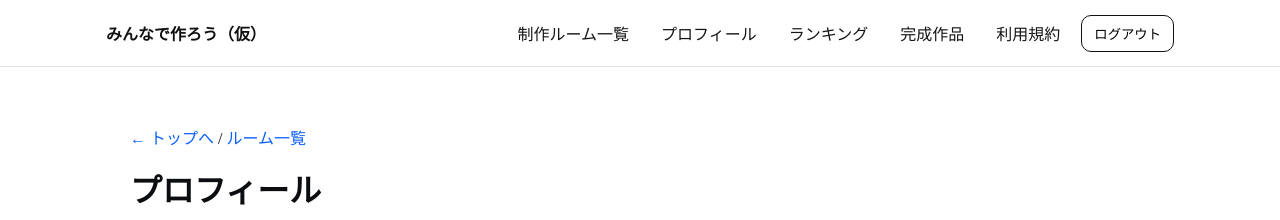
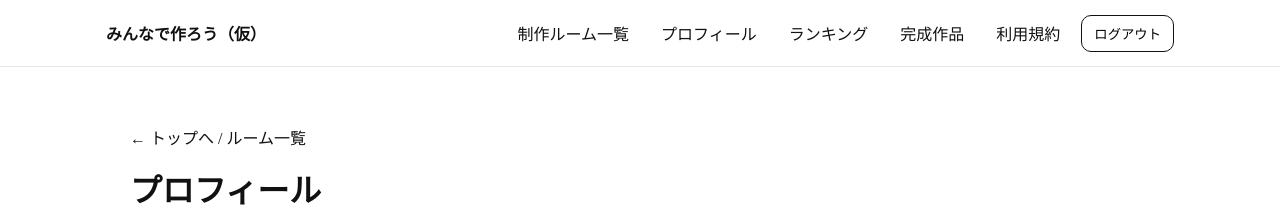
Before and after one commit to toki09141127-source/minnade-tsukuru, a Next.js app: page /profile in a window 1280 px wide. Shown: the top 220 px of the page. Built offline with nearby package versions, Linux system fonts and the light colour scheme; no server answers.

Commit message:
refactor: dedupe globals css and tune dark-mode readability

```diff
--- a/app/globals.css
+++ b/app/globals.css
@@ -1,29 +1,121 @@
+/* app/globals.css */
+
+/* ============================
+   Theme tokens (single source)
+   ============================ */
    :root{
+    /* base */
     --bg:#ffffff;
     --fg:#111111;
-  --muted:#5b5b5b;
+    --muted:rgba(0,0,0,0.65);
     --card:#ffffff;
     --border:#e6e6e6;
     --link:#111111;
     --danger:#b00020;
+
+    /* controls */
+    --inputBg: var(--card);
+    --inputBorder: rgba(0,0,0,0.18);
+
+    /* chips/badges */
+    --chipBg: rgba(0,0,0,0.06);
+    --chipBorder: rgba(0,0,0,0.12);
+    --chipFg: #111111;
+
+    /* button */
+    --btnBg: #111111;
+    --btnFg: #ffffff;
+
+    /* Room/Work Card (light) */
+    --rc-bg:#ffffff;
+    --rc-border:rgba(0,0,0,0.10);
+    --rc-shadow:0 6px 18px rgba(0,0,0,0.06);
+    --rc-text:#111111;
+    --rc-muted:rgba(0,0,0,0.62);
+
+    --badge-bg:rgba(0,0,0,0.06);
+    --badge-border:rgba(0,0,0,0.10);
+    --badge-text:rgba(0,0,0,0.80);
+
+    /* status badge */
+    --status-open-bg:rgba(16,185,129,0.14);
+    --status-open-border:rgba(16,185,129,0.28);
+    --status-open-text:rgb(5,120,87);
+
+    --status-forced-bg:rgba(59,130,246,0.14);
+    --status-forced-border:rgba(59,130,246,0.28);
+    --status-forced-text:rgb(29,78,216);
+
+    --status-closed-bg:rgba(107,114,128,0.16);
+    --status-closed-border:rgba(107,114,128,0.30);
+    --status-closed-text:rgb(55,65,81);
   }
 
   @media (prefers-color-scheme: dark){
     :root{
-    --bg:#0c0c0c;
-    --fg:#f3f3f3;
-    --muted:#bdbdbd;
-    --card:#141414;
-    --border:#2a2a2a;
-    --link:#f3f3f3;
+      --bg:#0b0d10;
+      --fg:#f2f5f7;
+      --muted:rgba(242,245,247,0.72);
+      --card:#12161c;
+      --border:rgba(255,255,255,0.12);
+      --link:#f2f5f7;
       --danger:#ff6b81;
+
+      --inputBg: rgba(15,19,24,0.96);
+      --inputBorder: rgba(255,255,255,0.16);
+
+      --chipBg: rgba(255,255,255,0.10);
+      --chipBorder: rgba(255,255,255,0.14);
+      --chipFg: #f2f5f7;
+
+      /* ダーク時：ボタンは明るめにして背景に埋もれないように */
+      --btnBg: #f2f5f7;
+      --btnFg: #0b0d10;
+
+      /* Room/Work Card (dark) - 画像の「見にくい部分」対策 */
+      --rc-bg:rgba(255,255,255,0.06);
+      --rc-border:rgba(255,255,255,0.14);
+      --rc-shadow:0 10px 26px rgba(0,0,0,0.35);
+      --rc-text:rgba(255,255,255,0.92);
+      --rc-muted:rgba(255,255,255,0.72);
+
+      --badge-bg:rgba(255,255,255,0.10);
+      --badge-border:rgba(255,255,255,0.16);
+      --badge-text:rgba(255,255,255,0.88);
+
+      --status-open-bg:rgba(16,185,129,0.22);
+      --status-open-border:rgba(16,185,129,0.34);
+      --status-open-text:rgb(167,243,208);
+
+      --status-forced-bg:rgba(59,130,246,0.22);
+      --status-forced-border:rgba(59,130,246,0.34);
+      --status-forced-text:rgb(191,219,254);
+
+      --status-closed-bg:rgba(156,163,175,0.18);
+      --status-closed-border:rgba(156,163,175,0.28);
+      --status-closed-text:rgb(229,231,235);
     }
   }
 
+  /* ============================
+     Base
+     ============================ */
   *{ box-sizing:border-box; }
   html,body{ padding:0; margin:0; background:var(--bg); color:var(--fg); }
   a{ color:var(--link); text-decoration:none; }
+  a:hover{ opacity:0.8; }
 
+  input, select, textarea{
+    background: var(--inputBg);
+    color: var(--fg);
+    border-color: var(--inputBorder);
+  }
+
+  hr{ border-color: var(--border); }
+
+  /* ============================
+     Layout helpers (既存UI維持)
+     ============================ */
   .header{
     position:sticky; top:0; z-index:10;
     background:var(--bg);
@@ -42,6 +134,15 @@ a{ color:var(--link); text-decoration:none; }
   .nav{ display:flex; gap:10px; align-items:center; flex-wrap:wrap; }
   .navLink{ padding:8px 10px; border-radius:10px; border:1px solid transparent; }
   .navLink:hover{ border-color:var(--border); }
+
+  /* ✅ ヘッダーのリンクが青くなるのを防止（黒/白に戻す） */
+  header a,
+  header nav a{
+    color: var(--fg);
+    text-decoration:none;
+  }
+  header a:hover,
+  header nav a:hover{ opacity:0.7; }
 
   .main{
     max-width:1100px;
@@ -92,7 +193,6 @@ a{ color:var(--link); text-decoration:none; }
 
   .row{ display:flex; justify-content:space-between; gap:10px; align-items:center; }
   .title{ font-size:16px; font-weight:700; }
-
   .muted{ color:var(--muted); font-size:13px; }
 
   .badge{
@@ -105,39 +205,34 @@ a{ color:var(--link); text-decoration:none; }
   }
   .badge.ok{ border-color: rgba(0,0,0,0.15); }
   .badge.danger{ border-color: rgba(176,0,32,0.4); color: var(--danger); }
+
+  /* Long text (home description etc) */
   .prose { line-height: 1.85; }
   .lead { font-size: 14px; font-weight: 800; margin: 0 0 8px; }
   .h3 { font-size: 14px; margin: 14px 0 6px; }
   .cardSub { margin-top: 10px; padding-top: 10px; border-top: 1px dashed var(--border); }
   .quote { margin-top: 10px; padding: 10px 12px; border-radius: 12px; border: 1px solid var(--border); background: color-mix(in srgb, var(--card) 75%, var(--bg)); }
-/* ---- readable long text block (home description etc) ---- */
+
   .readableBox{
     background: var(--card);
     border: 1px solid var(--border);
     border-radius: 16px;
     padding: 16px;
   }
-
   .readableBox p,
   .readableBox li{
     color: var(--fg);
     line-height: 1.9;
     font-size: 14px;
   }
-
-.readableBox .mutedLine{
-  color: var(--muted);
-}
-
+  .readableBox .mutedLine{ color: var(--muted); }
   .readableBox h2{
     margin: 18px 0 8px;
     font-size: 16px;
   }
+  .readableBox ul{ margin: 8px 0 0 18px; }
 
-.readableBox ul{
-  margin: 8px 0 0 18px;
-}
-/* ---- Home Hero (dark-mode friendly decoration) ---- */
+  /* Home Hero decoration (dark-mode friendly, layout unchanged) */
   .heroWrap{
     position: relative;
     border-radius: 18px;
@@ -146,7 +241,6 @@ a{ color:var(--link); text-decoration:none; }
     padding: 18px;
     overflow: hidden;
   }
-
   .heroWrap::before{
     content: "";
     position: absolute;
@@ -157,7 +251,6 @@ a{ color:var(--link); text-decoration:none; }
     background: radial-gradient(circle, rgba(255,255,255,0.18), rgba(255,255,255,0) 60%);
     pointer-events: none;
   }
-
   .heroWrap::after{
     content: "";
     position: absolute;
@@ -168,7 +261,6 @@ a{ color:var(--link); text-decoration:none; }
     background: radial-gradient(circle, rgba(255,255,255,0.12), rgba(255,255,255,0) 60%);
     pointer-events: none;
   }
-
   .heroTopRow{
     display: flex;
     align-items: center;
@@ -178,13 +270,7 @@ a{ color:var(--link); text-decoration:none; }
     position: relative;
     z-index: 1;
   }
-
-.heroTitle{
-  display: flex;
-  align-items: center;
-  gap: 10px;
-}
-
+  .heroTitle{ display: flex; align-items: center; gap: 10px; }
   .heroBadge{
     display: inline-flex;
     align-items: center;
@@ -196,12 +282,7 @@ a{ color:var(--link); text-decoration:none; }
     color: var(--fg);
     font-size: 12px;
   }
-
-.heroActions{
-  display: flex;
-  gap: 10px;
-  flex-wrap: wrap;
-}
+  .heroActions{ display: flex; gap: 10px; flex-wrap: wrap; }
 
   .btnPrimary{
     display: inline-flex;
@@ -210,13 +291,12 @@ a{ color:var(--link); text-decoration:none; }
     gap: 8px;
     padding: 10px 14px;
     border-radius: 12px;
-  border: 1px solid #111;
-  background: #111;
-  color: #fff;
+    border: 1px solid var(--btnBg);
+    background: var(--btnBg);
+    color: var(--btnFg);
     text-decoration: none;
     font-weight: 700;
   }
-
   .btnGhost{
     display: inline-flex;
     align-items: center;
@@ -231,21 +311,7 @@ a{ color:var(--link); text-decoration:none; }
     font-weight: 700;
   }
 
-/* Dark mode: keep primary readable */
-@media (prefers-color-scheme: dark){
-  .btnPrimary{
-    border-color: rgba(255,255,255,0.16);
-    background: rgba(255,255,255,0.10);
-    color: var(--fg);
-  }
-}
-.input{
-  padding: 10px 12px;
-  border-radius: 12px;
-  border: 1px solid var(--border);
-  background: var(--card);
-  color: var(--fg);
-}
+  /* generic card link */
   .cardLink{
     display:block;
     padding: 14px;
@@ -255,353 +321,92 @@ a{ color:var(--link); text-decoration:none; }
     color: var(--fg);
     text-decoration: none;
   }
-.cardLink:hover{
-  filter: brightness(0.98);
-}
+  .cardLink:hover{ filter: brightness(0.98); }
   @media (prefers-color-scheme: dark){
     .cardLink:hover{ filter: brightness(1.06); }
   }
-:root{
-  --bg: #ffffff;
-  --fg: #111827;
-  --muted: rgba(17,24,39,.65);
-  --panel: #ffffff;
-  --btn: #111827;
-  --btnfg: #ffffff;
+
+  /* ============================
+     Components: RoomCard
+     ============================ */
+  .roomCardLink{ display:block; }
+
+  .roomCard{
+    border:1px solid var(--rc-border);
+    background:var(--rc-bg);
+    border-radius:16px;
+    padding:14px 14px 12px;
+    box-shadow:var(--rc-shadow);
+    transition:transform 120ms ease, border-color 120ms ease, background 120ms ease;
+    color:var(--rc-text);
+  }
+  .roomCard:hover{ transform:translateY(-1px); }
+
+  .roomCardTop{
+    display:flex;
+    justify-content:space-between;
+    align-items:center;
+    gap:10px;
+    margin-bottom:6px;
   }
 
-@media (prefers-color-scheme: dark){
-  :root{
-    --bg: #0b1020;
-    --fg: #e5e7eb;
-    --muted: rgba(229,231,235,.65);
-    --panel: rgba(255,255,255,.06);
-    --btn: rgba(255,255,255,.14);
-    --btnfg: #e5e7eb;
-  }
+  .badges{ display:flex; flex-wrap:wrap; gap:8px; }
+
+  .badge{
+    display:inline-flex;
+    align-items:center;
+    height:26px;
+    padding:0 10px;
+    border-radius:999px;
+    font-size:12px;
+    font-weight:800;
+    border:1px solid var(--badge-border);
+    background:var(--badge-bg);
+    color:var(--badge-text);
   }
 
-body{
-  background: var(--bg);
-  color: var(--fg);
+  .badgeCategory{ font-weight:800; }
+  .badgeStatus{ font-weight:900; }
+
+  .badgeStatusOpen{
+    background:var(--status-open-bg);
+    border-color:var(--status-open-border);
+    color:var(--status-open-text);
   }
-/* ===== Light / Dark theme colors ===== */
-
-:root {
-  --bg-main: #f7f7f8;
-  --bg-card: #ffffff;
-  --text-main: #111111;
-  --text-sub: #555555;
-  --border-main: rgba(0, 0, 0, 0.12);
-  --btn-main: #111111;
-  --btn-text: #ffffff;
+  .badgeStatusForced{
+    background:var(--status-forced-bg);
+    border-color:var(--status-forced-border);
+    color:var(--status-forced-text);
+  }
+  .badgeStatusClosed{
+    background:var(--status-closed-bg);
+    border-color:var(--status-closed-border);
+    color:var(--status-closed-text);
   }
 
-@media (prefers-color-scheme: dark) {
-  :root {
-    --bg-main: #0f1115;
-    --bg-card: #171a21;
-    --text-main: #e6e8ee;
-    --text-sub: #9aa3b2;
-    --border-main: rgba(255, 255, 255, 0.12);
-    --btn-main: #e6e
-  }
-}
-/* ===== Dark mode color tuning (layout unchanged) ===== */
-:root {
-  --bg: #ffffff;
-  --fg: #111111;
-  --muted: rgba(0,0,0,0.65);
-  --card: #ffffff;
-  --cardBorder: rgba(0,0,0,0.12);
-  --inputBg: #ffffff;
-  --inputBorder: rgba(0,0,0,0.18);
-  --btnBg: #111111;
-  --btnFg: #ffffff;
-  --chipBg: rgba(0,0,0,0.06);
-  --chipFg: #111111;
+  .roomCardTitle{
+    font-size:16px;
+    font-weight:900;
+    color:var(--rc-text);
+    margin:2px 0 10px;
+    line-height:1.35;
   }
 
-@media (prefers-color-scheme: dark) {
-  :root {
-    --bg: #0b0d10;              /* スマホで黒が潰れない黒 */
-    --fg: #f2f5f7;              /* 文字のコントラスト */
-    --muted: rgba(242,245,247,0.72);
-    --card: #12161c;            /* カード背景 */
-    --cardBorder: rgba(255,255,255,0.10);
-    --inputBg: #0f1318;
-    --inputBorder: rgba(255,255,255,0.14);
-    --btnBg: #f2f5f7;           /* ダークでボタンは明るめに */
-    --btnFg: #0b0d10;
-    --chipBg: rgba(255,255,255,0.10);
-    --chipFg: #f2f5f7;
-  }
+  .roomCardMeta{
+    display:grid;
+    grid-template-columns: 1fr 1fr;
+    gap:6px 12px;
   }
 
-/* 既存のUIが background/ color を直指定している場合の保険 */
-body {
-  background: var(--bg);
-  color: var(--fg);
+  .metaItem{
+    display:flex;
+    align-items:center;
+    gap:6px;
+    min-height:18px;
   }
-/* ============================
-   Dark mode tuning (NO layout changes)
-   ============================ */
+  .metaIcon{ font-size:13px; opacity:0.95; }
+  .metaText{ font-size:13px; color:var(--rc-muted); font-weight:700; }
 
-   :root {
-    /* base */
-    --bg: #ffffff;
-    --fg: #0b0d10;
-
-    /* surfaces */
-    --card: rgba(255, 255, 255, 0.92);
-    --cardSolid: #ffffff;
-    --border: rgba(0, 0, 0, 0.12);
-
-    /* text */
-    --muted: rgba(11, 13, 16, 0.70);
-
-    /* controls */
-    --inputBg: rgba(255, 255, 255, 0.95);
-    --inputBorder: rgba(0, 0, 0, 0.18);
-
-    /* chips/badges */
-    --chipBg: rgba(0, 0, 0, 0.06);
-    --chipBorder: rgba(0, 0, 0, 0.12);
-    --chipFg: #0b0d10;
-
-    /* button */
-    --btnBg: #0b0d10;
-    --btnFg: #ffffff;
-
-    /* links */
-    --link: #0b5fff;
-  }
-
-  @media (prefers-color-scheme: dark) {
-    :root {
-      --bg: #0b0d10;
-      --fg: #f2f5f7;
-
-      --card: rgba(18, 22, 28, 0.92);
-      --cardSolid: #12161c;
-      --border: rgba(255, 255, 255, 0.12);
-
-      --muted: rgba(242, 245, 247, 0.72);
-
-      --inputBg: rgba(15, 19, 24, 0.96);
-      --inputBorder: rgba(255, 255, 255, 0.16);
-
-      --chipBg: rgba(255, 255, 255, 0.10);
-      --chipBorder: rgba(255, 255, 255, 0.14);
-      --chipFg: #f2f5f7;
-
-      /* ダーク時はボタンを明るくして視認性UP（背景に埋もれない） */
-      --btnBg: #f2f5f7;
-      --btnFg: #0b0d10;
-
-      --link: #8ab4ff;
-    }
-  }
-
-  /* site-wide base */
-  body {
-    background: var(--bg);
-    color: var(--fg);
-  }
-
-  /* common elements (safe, no layout) */
-  a {
-    color: var(--link);
-  }
-
-  input,
-  select,
-  textarea {
-    background: var(--inputBg);
-    color: var(--fg);
-    border-color: var(--inputBorder);
-  }
-
-  hr {
-    border-color: var(--border);
-  }
-  /* ===== Room/Work Card theme (light) ===== */
-:root {
-  --card-bg: #ffffff;
-  --card-border: rgba(0, 0, 0, 0.10);
-  --card-shadow: 0 6px 18px rgba(0, 0, 0, 0.06);
-  --text-main: rgba(0, 0, 0, 0.92);
-  --text-muted: rgba(0, 0, 0, 0.62);
-
-  --badge-bg: rgba(0, 0, 0, 0.06);
-  --badge-border: rgba(0, 0, 0, 0.10);
-  --badge-text: rgba(0, 0, 0, 0.80);
-
-  /* status badge */
-  --status-open-bg: rgba(16, 185, 129, 0.14);
-  --status-open-border: rgba(16, 185, 129, 0.28);
-  --status-open-text: rgba(5, 120, 87, 1);
-
-  --status-forced-bg: rgba(59, 130, 246, 0.14);
-  --status-forced-border: rgba(59, 130, 246, 0.28);
-  --status-forced-text: rgba(29, 78, 216, 1);
-
-  --status-closed-bg: rgba(107, 114, 128, 0.16);
-  --status-closed-border: rgba(107, 114, 128, 0.30);
-  --status-closed-text: rgba(55, 65, 81, 1);
-}
-
-/* ===== Dark mode: improve contrast ONLY for card area ===== */
-@media (prefers-color-scheme: dark) {
-  :root {
-    --card-bg: rgba(255, 255, 255, 0.06);
-    --card-border: rgba(255, 255, 255, 0.14);
-    --card-shadow: 0 10px 26px rgba(0, 0, 0, 0.35);
-    --text-main: rgba(255, 255, 255, 0.92);
-    --text-muted: rgba(255, 255, 255, 0.72);
-
-    --badge-bg: rgba(255, 255, 255, 0.10);
-    --badge-border: rgba(255, 255, 255, 0.16);
-    --badge-text: rgba(255, 255, 255, 0.88);
-
-    --status-open-bg: rgba(16, 185, 129, 0.22);
-    --status-open-border: rgba(16, 185, 129, 0.34);
-    --status-open-text: rgba(167, 243, 208, 1);
-
-    --status-forced-bg: rgba(59, 130, 246, 0.22);
-    --status-forced-border: rgba(59, 130, 246, 0.34);
-    --status-forced-text: rgba(191, 219, 254, 1);
-
-    --status-closed-bg: rgba(156, 163, 175, 0.18);
-    --status-closed-border: rgba(156, 163, 175, 0.28);
-    --status-closed-text: rgba(229, 231, 235, 1);
-  }
-}
-
-/* ===== Components: RoomCard ===== */
-.roomCardLink { display: block; }
-
-.roomCard {
-  border: 1px solid var(--card-border);
-  background: var(--card-bg);
-  border-radius: 16px;
-  padding: 14px 14px 12px;
-  box-shadow: var(--card-shadow);
-  transition: transform 120ms ease, border-color 120ms ease, background 120ms ease;
-}
-
-.roomCard:hover {
-  transform: translateY(-1px);
-}
-
-.roomCardTop {
-  display: flex;
-  justify-content: space-between;
-  align-items: center;
-  gap: 10px;
-  margin-bottom: 6px;
-}
-
-.badges {
-  display: flex;
-  flex-wrap: wrap;
-  gap: 8px;
-}
-
-.badge {
-  display: inline-flex;
-  align-items: center;
-  height: 26px;
-  padding: 0 10px;
-  border-radius: 999px;
-  font-size: 12px;
-  font-weight: 800;
-  border: 1px solid var(--badge-border);
-  background: var(--badge-bg);
-  color: var(--badge-text);
-}
-
-.badgeCategory {
-  font-weight: 800;
-}
-
-/* status */
-.badgeStatus { font-weight: 900; }
-.badgeStatusOpen {
-  background: var(--status-open-bg);
-  border-color: var(--status-open-border);
-  color: var(--status-open-text);
-}
-.badgeStatusForced {
-  background: var(--status-forced-bg);
-  border-color: var(--status-forced-border);
-  color: var(--status-forced-text);
-}
-.badgeStatusClosed {
-  background: var(--status-closed-bg);
-  border-color: var(--status-closed-border);
-  color: var(--status-closed-text);
-}
-
-.roomCardTitle {
-  font-size: 16px;
-  font-weight: 900;
-  color: var(--text-main);
-  margin: 2px 0 10px;
-  line-height: 1.35;
-}
-
-.roomCardMeta {
-  display: grid;
-  grid-template-columns: 1fr 1fr;
-  gap: 6px 12px;
-}
-
-.metaItem {
-  display: flex;
-  align-items: center;
-  gap: 6px;
-  min-height: 18px;
-}
-
-.metaIcon { font-size: 13px; opacity: 0.95; }
-.metaText { font-size: 13px; color: var(--text-muted); font-weight: 700; }
-/* ===== Header nav color fix ===== */
-header a,
-.nav a {
-  color: var(--text-main) !important;
-  text-decoration: none;
-}
-
-header a:hover,
-.nav a:hover {
-  opacity: 0.7;
-}
-/* --- Fix: header nav link color (戻す) --- */
-header a,
-header nav a {
-  color: #111 !important; /* 元の黒 */
-  text-decoration: none;
-}
-
-/* ダークモードではヘッダーは白寄りでOK（青リンク化を防ぐ） */
-@media (prefers-color-scheme: dark) {
-  header a,
-  header nav a {
-    color: #e5e7eb !important;
-  }
-}
-
-/* --- Fix: cards text readable even when browser auto-inverts text color --- */
-/* RoomCard（カード）側に className を付ける前提。付けたらここが効く */
-.roomCard {
-  color: #111 !important;
-}
-
-.roomCard .roomTitle {
-  color: #111 !important;
-}
-
-.roomCard .roomMeta {
-  color: rgba(0, 0, 0, 0.72) !important;
-}
+  /* もしスマホの「強制ダーク化」でまだ崩れるなら保険（必要時だけON）
+  .roomCard, .roomCardTitle, .metaText { color: inherit !important; }
+  */
```
Lines whose indentation alone changed are shown as unchanged.
